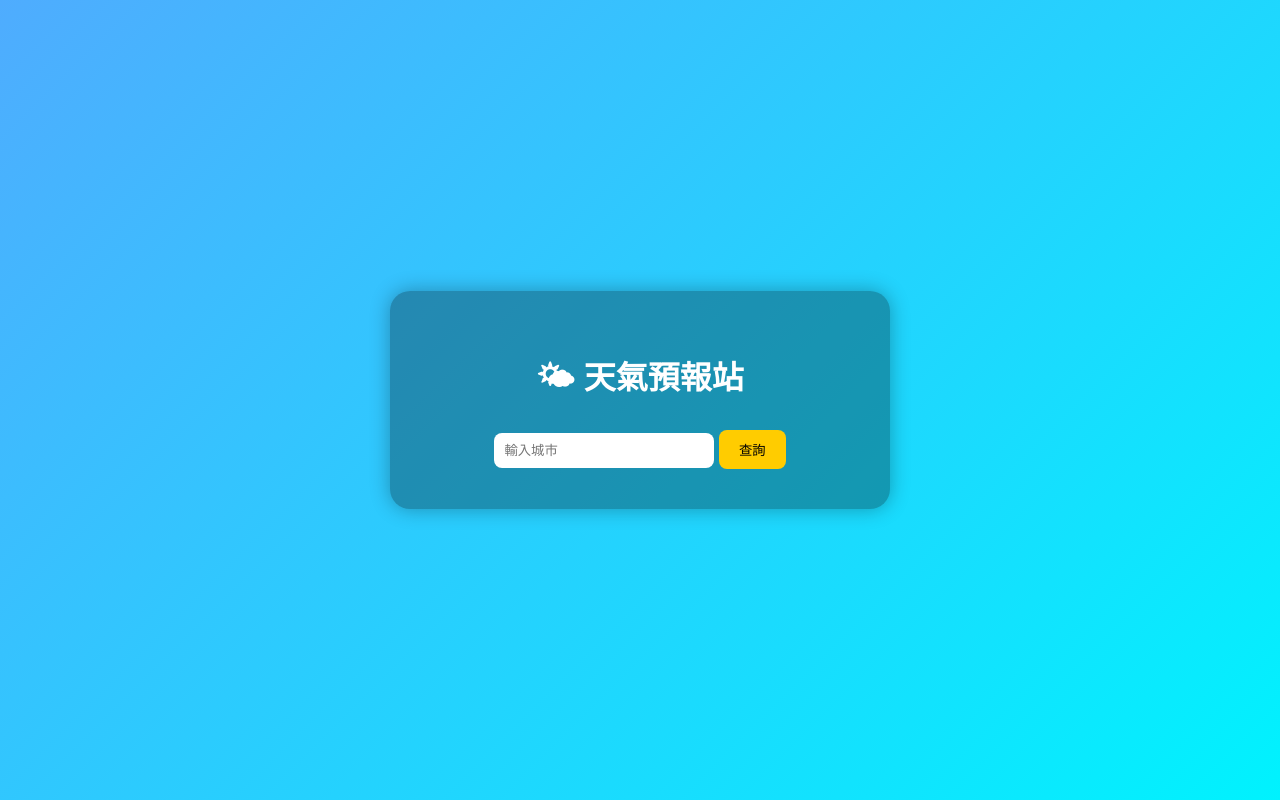
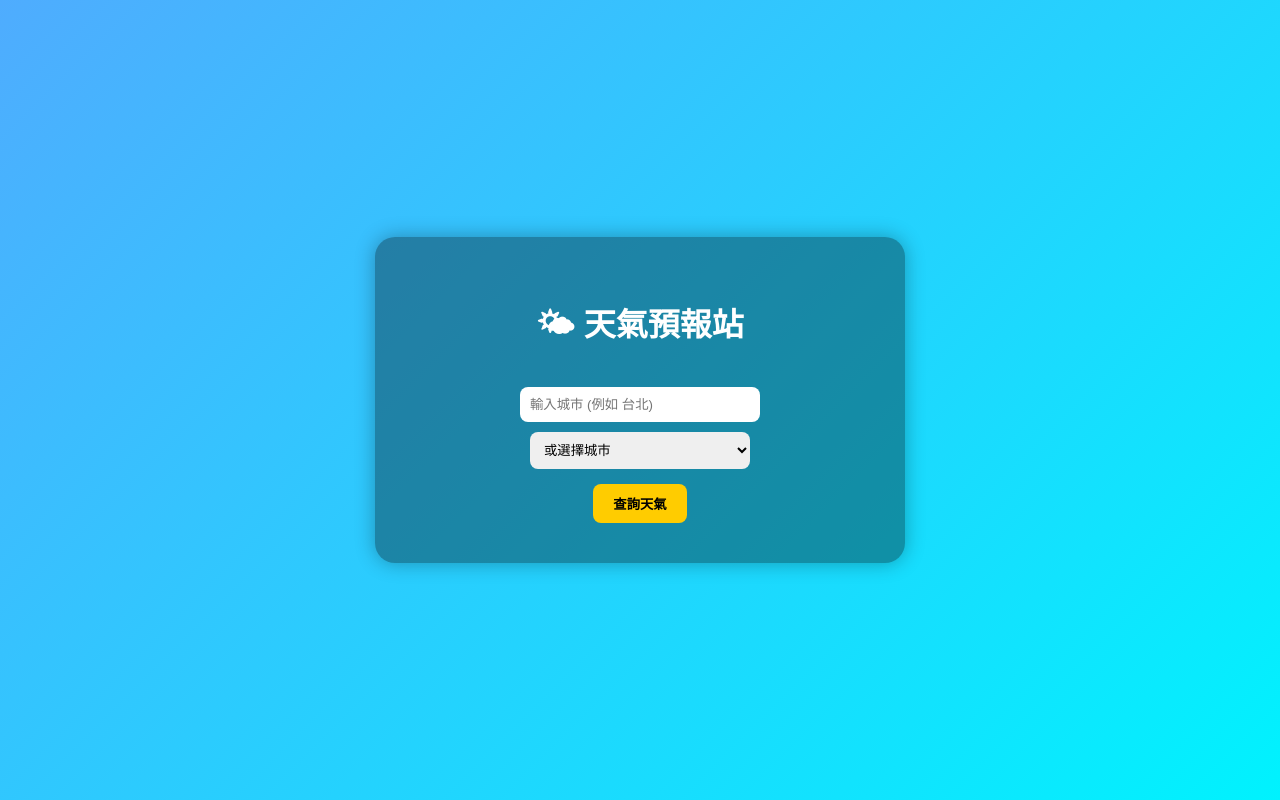
Before and after one commit to Tmomoy/weather-website, a Flask app: page / in a window 1280 px wide. Run offline with Flask 3, Linux system fonts and the light colour scheme.

Commit message:
upgrade city search system

```diff
--- a/app.py
+++ b/app.py
@@ -18,8 +18,16 @@ def index():
 
     if request.method == "POST":
 
-        city = request.form.get("city", "").strip()
+        # 取得輸入城市
+        city_input = request.form.get("city", "").strip()
 
+        # 取得下拉選單城市
+        city_select = request.form.get("city_select", "").strip()
+
+        # 優先使用輸入
+        city = city_input if city_input else city_select
+
+        # 台灣城市對照
         city_map = {
             "台北": "Taipei",
             "臺北": "Taipei",
@@ -46,10 +54,10 @@ def index():
         }
 
         # 中文轉英文
-        if city in city_map:
-            city_en = city_map[city]
-        else:
-            city_en = city if city else "Taipei"
+        city_en = city_map.get(city, city)
+
+        if not city_en:
+            city_en = "Taipei"
 
         weather_url = (
             f"https://api.openweathermap.org/data/2.5/weather"
@@ -69,7 +77,7 @@ def index():
             if str(weather_data.get("cod")) == "200":
 
                 weather = {
-                    "city": city,  # 顯示中文
+                    "city": city if city else "台北",
                     "temp": weather_data["main"]["temp"],
                     "description": weather_data["weather"][0]["description"],
                     "icon": weather_data["weather"][0]["icon"],
--- a/templates/index.html
+++ b/templates/index.html
@@ -19,18 +19,19 @@ color:white;
 
 .container{
 text-align:center;
-background:rgba(0,0,0,0.3);
+background:rgba(0,0,0,0.35);
 padding:40px;
 border-radius:20px;
-width:420px;
+width:450px;
 box-shadow:0 0 20px rgba(0,0,0,0.3);
 }
 
-input{
+input,select{
 padding:10px;
 border:none;
 border-radius:8px;
-width:200px;
+width:220px;
+margin-top:10px;
 }
 
 button{
@@ -39,6 +40,12 @@ border:none;
 border-radius:8px;
 background:#ffcc00;
 cursor:pointer;
+margin-top:15px;
+font-weight:bold;
+}
+
+button:hover{
+background:#ffd633;
 }
 
 .weather-icon{
@@ -47,6 +54,9 @@ width:100px;
 
 .card{
 margin-top:20px;
+background:rgba(255,255,255,0.15);
+padding:15px;
+border-radius:15px;
 }
 
 .forecast{
@@ -61,7 +71,12 @@ gap:10px;
 background:rgba(255,255,255,0.2);
 padding:10px;
 border-radius:10px;
-width:80px;
+width:90px;
+font-size:14px;
+}
+
+.day img{
+width:50px;
 }
 
 </style>
@@ -75,8 +90,35 @@ width:80px;
 <h1>🌤 天氣預報站</h1>
 
 <form method="post">
-<input type="text" name="city" placeholder="輸入城市">
-<button type="submit">查詢</button>
+
+<input type="text" name="city" placeholder="輸入城市 (例如 台北)">
+<br>
+
+<select name="city_select">
+<option value="">或選擇城市</option>
+<option>台北</option>
+<option>新北</option>
+<option>桃園</option>
+<option>台中</option>
+<option>台南</option>
+<option>高雄</option>
+<option>基隆</option>
+<option>新竹</option>
+<option>苗栗</option>
+<option>彰化</option>
+<option>南投</option>
+<option>雲林</option>
+<option>嘉義</option>
+<option>屏東</option>
+<option>宜蘭</option>
+<option>花蓮</option>
+<option>台東</option>
+</select>
+
+<br>
+
+<button type="submit">查詢天氣</button>
+
 </form>
 
 {% if weather %}
```
